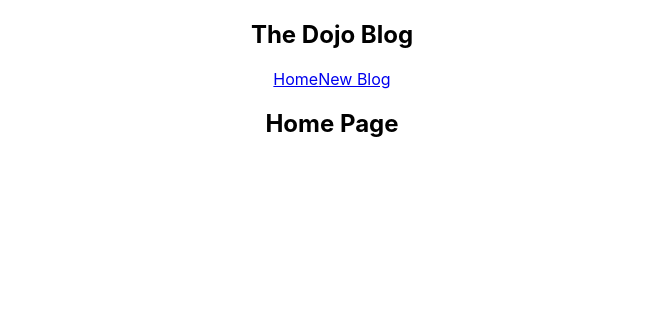
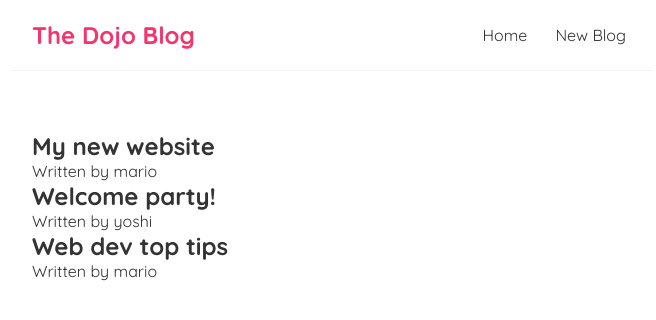
Before and after one commit to sidnair1358/Blogs, a React (Create React App) app: page / in a window 1280 px wide. Shown: the top 320 px of the page, without its empty margins (308-964 px from the left). Built offline with nearby package versions, Linux system fonts and the light colour scheme.

Commit message:
set state with object with blogs

```diff
--- a/src/App.css
+++ /dev/null
@@ -1,38 +0,0 @@
-.App {
-  text-align: center;
-}
-
-.App-logo {
-  height: 40vmin;
-  pointer-events: none;
-}
-
-@media (prefers-reduced-motion: no-preference) {
-  .App-logo {
-    animation: App-logo-spin infinite 20s linear;
-  }
-}
-
-.App-header {
-  background-color: #282c34;
-  min-height: 100vh;
-  display: flex;
-  flex-direction: column;
-  align-items: center;
-  justify-content: center;
-  font-size: calc(10px + 2vmin);
-  color: white;
-}
-
-.App-link {
-  color: #61dafb;
-}
-
-@keyframes App-logo-spin {
-  from {
-    transform: rotate(0deg);
-  }
-  to {
-    transform: rotate(360deg);
-  }
-}
--- a/src/App.js
+++ b/src/App.js
@@ -1,4 +1,3 @@
-import "./App.css";
 import Navbar from "./components/Navbar/Navbar";
 import Home from "./components/Homepage/Homepage";
 
@@ -6,8 +5,9 @@
   return (
     <div className="App">
       <Navbar />
-      <div className="content"></div>
-      <Home />
+      <div className="content">
+        <Home />
+      </div>
     </div>
   );
 }
--- a/src/components/Homepage/Homepage.js
+++ b/src/components/Homepage/Homepage.js
@@ -1,7 +1,25 @@
+import { useState } from "react";
+
 const Home = () => {
+  const [blogs, setBlogs] = useState([
+    { title: "My new website", body: "lorem ipsum...", author: "mario", id: 1 },
+    { title: "Welcome party!", body: "lorem ipsum...", author: "yoshi", id: 2 },
+    {
+      title: "Web dev top tips",
+      body: "lorem ipsum...",
+      author: "mario",
+      id: 3,
+    },
+  ]);
+
   return (
     <div className="home">
-      <h2>Home Page</h2>
+      {blogs.map(({ title, author, id }) => (
+        <div className="blog-preview" key={id}>
+          <h2>{title}</h2>
+          <p>Written by {author}</p>
+        </div>
+      ))}
     </div>
   );
 };
--- a/src/index.css
+++ b/src/index.css
@@ -1,13 +1,38 @@
-body {
+@import url("https://fonts.googleapis.com/css2?family=Quicksand:wght@300;400;500;600;700&display=swap");
+
+* {
   margin: 0;
-  font-family: -apple-system, BlinkMacSystemFont, 'Segoe UI', 'Roboto', 'Oxygen',
-    'Ubuntu', 'Cantarell', 'Fira Sans', 'Droid Sans', 'Helvetica Neue',
-    sans-serif;
-  -webkit-font-smoothing: antialiased;
-  -moz-osx-font-smoothing: grayscale;
+  font-family: "Quicksand";
+  color: #333;
 }
 
-code {
-  font-family: source-code-pro, Menlo, Monaco, Consolas, 'Courier New',
-    monospace;
+.navbar {
+  padding: 20px;
+  display: flex;
+  align-items: center;
+  max-width: 600px;
+  margin: 0 auto;
+  border-bottom: 1px solid #f2f2f2;
 }
+
+.navbar h1 {
+  color: #f1356d;
+}
+
+.navbar .links {
+  margin-left: auto;
+}
+
+.navbar a {
+  margin-left: 16px;
+  text-decoration: none;
+  padding: 6px;
+}
+.navbar a:hover {
+  color: #f1356d;
+}
+.content {
+  max-width: 600px;
+  margin: 40px auto;
+  padding: 20px;
+}
```
